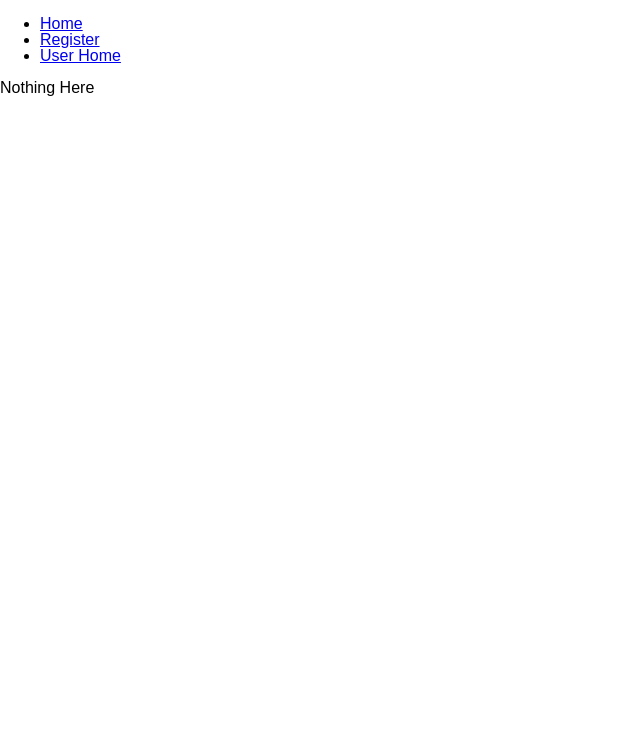
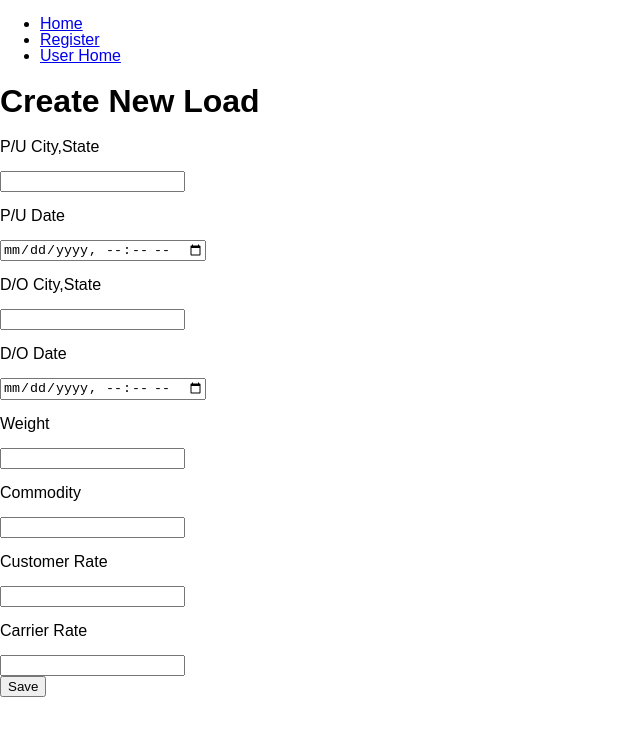
Before and after one commit to sbettaglio/truck-tracker, a React (Create React App) app: page /create in a window 1280 px wide. Shown: the top 736 px of the page, without its empty margins (0-640 px from the left). Built offline with nearby package versions, Linux system fonts and the light colour scheme.

Commit message:
new load input

```diff
--- a/src/App.jsx
+++ b/src/App.jsx
@@ -8,6 +8,7 @@ import Picks from './pages/Picks'
 import LateTrucks from './pages/LateTrucks'
 import CarrierProfiles from './pages/CarrierProfiles'
 import NewCarrier from './NewCarrier'
+import NewLoad from './pages/NewLoad'
 
 const App = () => {
   return (
@@ -35,6 +36,7 @@ const App = () => {
         <Route exact path="/late" component={LateTrucks}></Route>
         <Route exact path="/carriers" component={CarrierProfiles}></Route>
         <Route exact path="/newCarrier" component={NewCarrier}></Route>
+        <Route exact path="/create" component={NewLoad}></Route>
         <Route path="*" component={NotFound}></Route>
       </Switch>
     </Router>
--- /dev/null
+++ b/src/pages/NewLoad.jsx
@@ -0,0 +1,48 @@
+import React from 'react'
+
+const NewLoad = () => {
+  return (
+    <>
+      <div>
+        <h1>Create New Load</h1>
+      </div>
+      <form>
+        <section>
+          <p>P/U City,State</p>
+          <input type="text" name="pickCity"></input>
+        </section>
+        <section>
+          <p>P/U Date</p>
+          <input type="datetime-local" name="pickDate"></input>
+        </section>
+        <section>
+          <p>D/O City,State</p>
+          <input type="text" name="dropCity"></input>
+        </section>
+        <section>
+          <p>D/O Date</p>
+          <input type="datetime-local" name="dropDate"></input>
+        </section>
+        <section>
+          <p>Weight</p>
+          <input type="number" name="weight"></input>
+        </section>
+        <section>
+          <p>Commodity</p>
+          <input type="text" name="commodity"></input>
+        </section>
+        <section>
+          <p>Customer Rate</p>
+          <input type="number" name="customerRate"></input>
+        </section>
+        <section>
+          <p>Carrier Rate</p>
+          <input type="number" name="carrierRate"></input>
+        </section>
+        <button>Save</button>
+      </form>
+    </>
+  )
+}
+
+export default NewLoad
--- a/src/pages/UserHome.jsx
+++ b/src/pages/UserHome.jsx
@@ -22,6 +22,9 @@ const UserHome = () => {
             <Link to="/available">Available Loads</Link>
           </li>
           <li>
+            <Link to="/create">Create New Load</Link>
+          </li>
+          <li>
             <Link to="/carriers">Carrier Profiles</Link>
           </li>
           <li>
```
